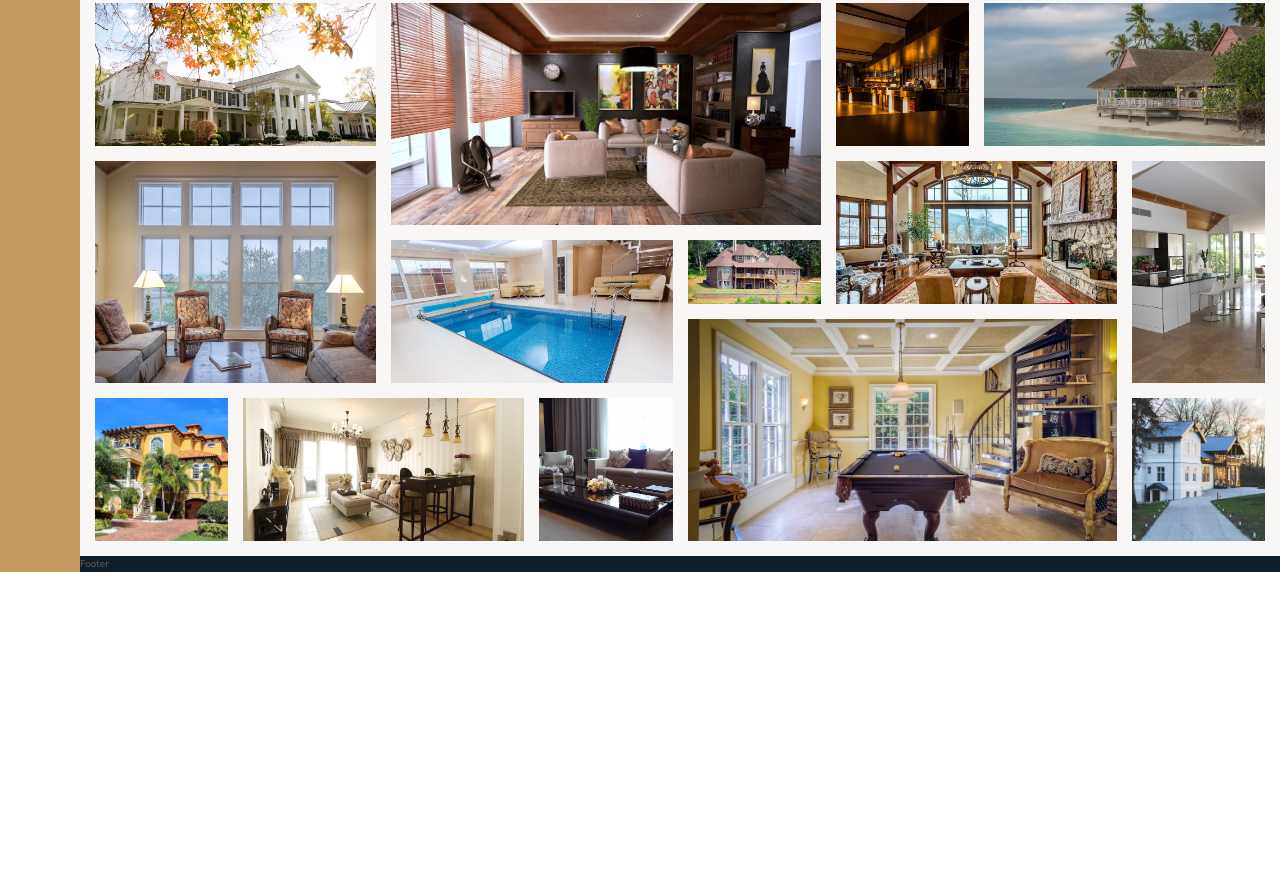
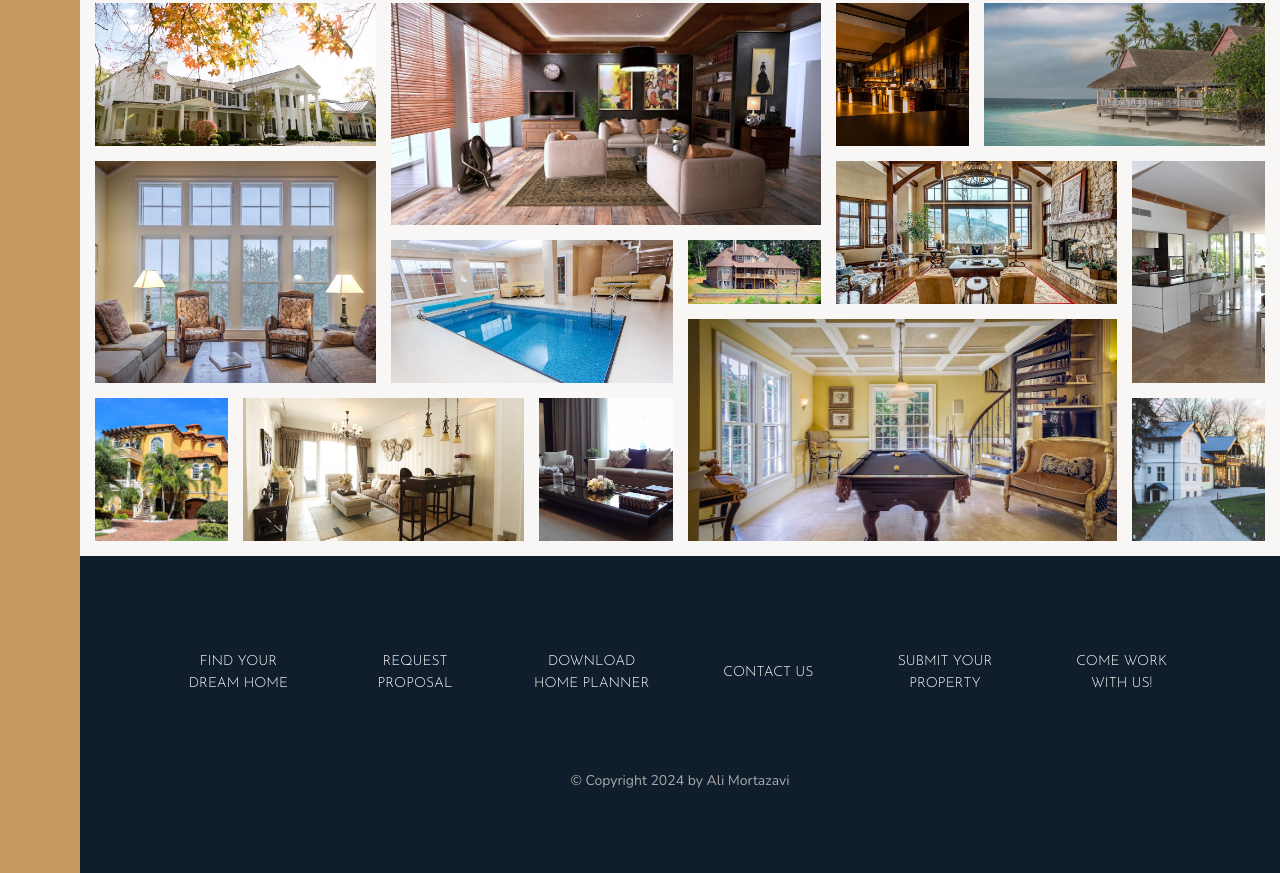
Before and after one commit to ali125/Nexter, a website: page index.html in a window 1280 px wide. Shown: the part 3227-4100 px from the top of the page. Before the commit the page ends 3799 px from the top, so only its background shows below. Drawn offline with nearby package versions, Linux system fonts and the light colour scheme.

Commit message:
feat: added content and style to the footer

```diff
--- a/index.html
+++ b/index.html
@@ -337,7 +337,29 @@
         </section>
 
         <footer class="footer">
-            Footer
+            <ul class="nav">
+                <li class="nav__item">
+                    <a href="#" class="nav__link">Find your dream home</a>
+                </li>
+                <li class="nav__item">
+                    <a href="#" class="nav__link">Request proposal</a>
+                </li>
+                <li class="nav__item">
+                    <a href="#" class="nav__link">Download home planner</a>
+                </li>
+                <li class="nav__item">
+                    <a href="#" class="nav__link">Contact us</a>
+                </li>
+                <li class="nav__item">
+                    <a href="#" class="nav__link">Submit your property</a>
+                </li>
+                <li class="nav__item">
+                    <a href="#" class="nav__link">Come work with us!</a>
+                </li>
+            </ul>
+            <p class="copyright">
+                &copy; Copyright 2024 by Ali Mortazavi
+            </p>
         </footer>
     </body>
 </html>
--- a/sass/_footer.scss
+++ b/sass/_footer.scss
@@ -1,4 +1,44 @@
 .footer {
     background-color: $color-secondary;
     grid-column: full-start / full-end;
+    padding: 8rem;
 }
+
+.nav {
+    list-style: none;
+    display: grid;
+    grid-template-columns: repeat(auto-fit, minmax(15rem, 1fr));
+    gap: 2rem;
+    align-items: center;
+
+    &__link {
+        &:link,
+        &:visited {
+            font-family: $font-display;
+            font-size: 1.4rem;
+            color: #fff;
+            text-decoration: none;
+            text-transform: uppercase;
+            text-align: center;
+            padding: 1.5rem;
+            display: block;
+            transition: all .2s;
+        }
+
+        &:hover,
+        &:active {
+            background-color: rgba(#fff, .05);
+            transform: translateY(-3px);
+        }
+    }
+}
+
+.copyright {
+    font-size: 1.4rem;
+    color: $color-grey-light-2;
+    text-align: center;
+    margin-top: 6rem;
+    margin-right: auto;
+    margin-left: auto;
+    width: 70%;
+}
```
Also changed, not shown: css/style.css, 1 other file.
